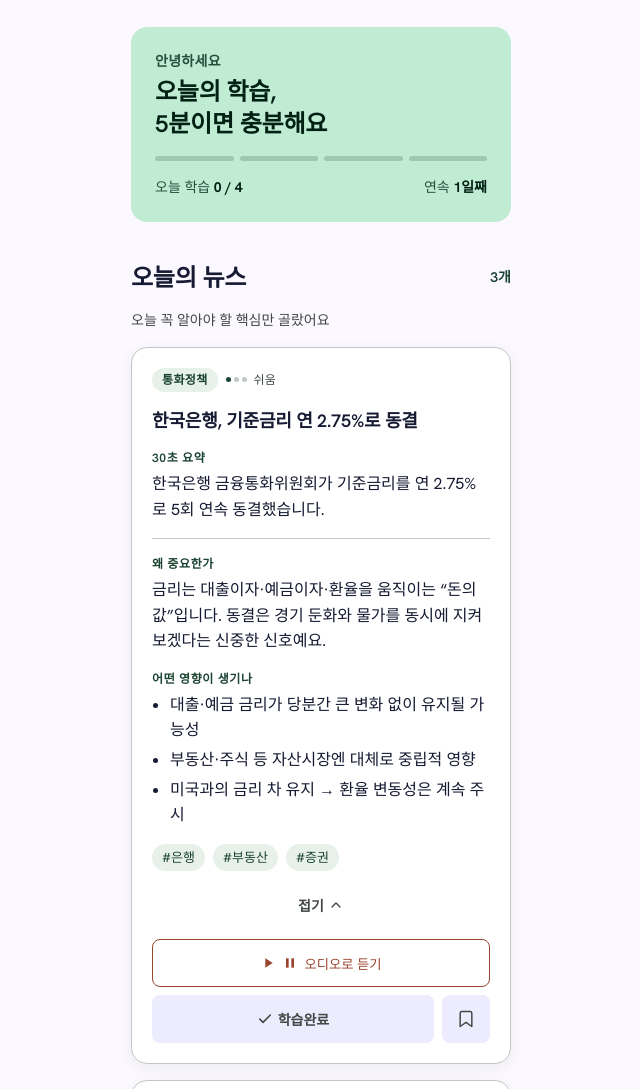
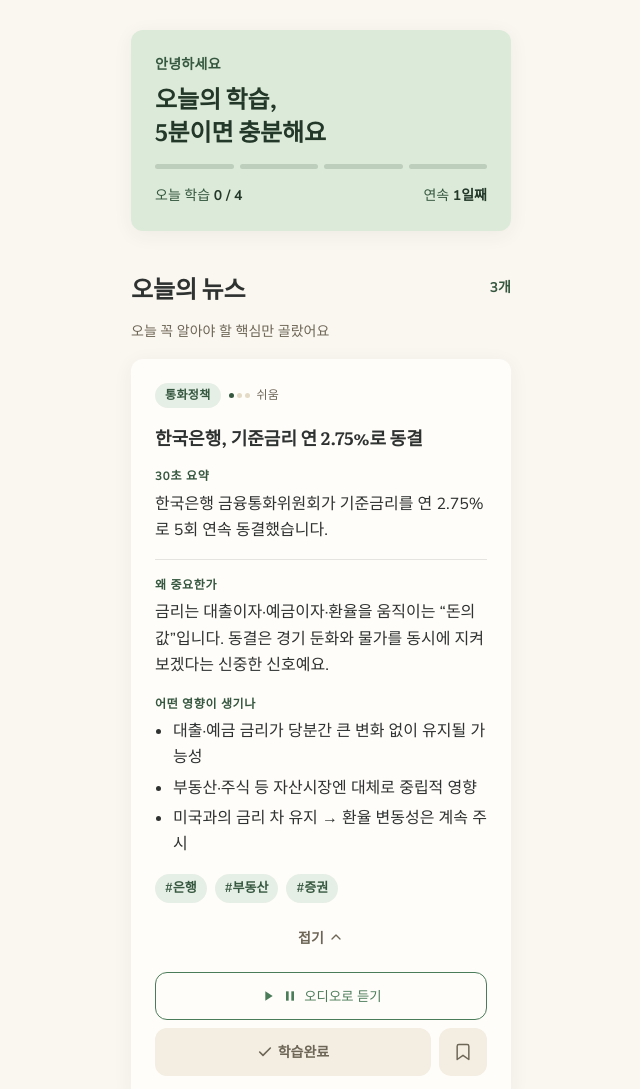
Before and after one commit to kokim80-maker/Econo, a plain HTML site: page index.html in a window 1280 px wide. Shown: the part 104-1193 px from the top of the page, without its empty margins (319-959 px from the left). Drawn offline with Linux system fonts and the light colour scheme; a web font is replaced by a local one.

Commit message:
Add files via upload

```diff
--- a/index.html
+++ b/index.html
@@ -5,22 +5,22 @@
   <meta name="viewport" content="width=device-width, initial-scale=1.0" />
   <title>매일 경제 학습</title>
 
-  <!-- Hanken Grotesk (Arbor 시스템 폰트, 라틴) + Pretendard (한글 폴백) -->
+  <!-- Literata(헤드라인) + Nunito Sans(본문/라벨) — Terra 시스템 폰트 + Pretendard(한글 폴백) -->
   <link rel="preconnect" href="https://fonts.googleapis.com" />
   <link rel="preconnect" href="https://fonts.gstatic.com" crossorigin />
   <link rel="stylesheet"
-    href="https://fonts.googleapis.com/css2?family=Hanken+Grotesk:wght@400;500;600;700&display=swap" />
+    href="https://fonts.googleapis.com/css2?family=Literata:wght@500;600;700&family=Nunito+Sans:wght@400;600;700&display=swap" />
   <link rel="stylesheet" as="style" crossorigin
     href="https://cdn.jsdelivr.net/gh/orioncactus/pretendard@v1.3.9/dist/web/variable/pretendardvariable.min.css" />
 
-  <!-- 외부 스타일시트 (DESIGN3.md · Arbor Economics) -->
+  <!-- 외부 스타일시트 (DESIGN.md · Terra — Organic Design) -->
   <link rel="stylesheet" href="style.css" />
 </head>
 
 <body>
   <!-- =====================================================================
        매일 경제 학습 서비스 — MVP 핵심 기능 구현 (v1)
-       디자인: DESIGN.md (밀리의서재)  |  로직: app.js
+       디자인: DESIGN.md (Terra — Organic Design)  |  로직: app.js
        각 섹션 고유 id 유지 · 뷰(view) 전환형 SPA 구조
        ===================================================================== -->
   <div class="app-frame" id="app-root">
--- a/style.css
+++ b/style.css
@@ -1,67 +1,67 @@
 /* =============================================================================
    매일 경제 학습 서비스 — 스타일시트
-   디자인 시스템: DESIGN3.md (Arbor Economics · Warm Minimalist)
-   원칙: 포레스트 그린=주요액션 · 테라코타=보조넛지 · 오프화이트 배경 ·
-         Hanken Grotesk(한글 Pretendard 폴백) · 넉넉한 여백 · 둥근 모서리
+   디자인 시스템: DESIGN.md (Terra · Organic Design · "Rooted Warmth")
+   원칙: 포레스트 그린=주요액션 · 웜 앰버=하이라이트/배지 · 웜 크림 배경 ·
+         Literata(헤드라인) + Nunito Sans(본문/라벨), 한글 Pretendard 폴백 ·
+         소프트 섀도우·톤 레이어 우선 · 넉넉한 여백 · 큰 라운드(12px)
    ============================================================================= */
 
 /* ---------- [style-tokens] 디자인 토큰 ---------- */
 :root {
-  /* 표면 (톤 레이어) */
-  --surface:        #fbf8ff;   /* 배경 (오프화이트) */
-  --surface-card:   #ffffff;   /* 카드 최상위 */
-  --surface-low:    #f4f2ff;
-  --surface-mid:    #edecff;
-  --surface-high:   #e6e6ff;
+  /* 표면 (웜 크림 톤 레이어) */
+  --surface:        #faf6f0;   /* 배경 — 웜 크림 */
+  --surface-card:   #fffdf9;   /* 카드 — 배경보다 살짝 밝은 크림 */
+  --surface-low:    #f3ede2;   /* 오목한 톤(입력창, 인셋) */
+  --surface-mid:    #ece4d5;
+  --surface-high:   #e4dac6;
 
-  /* 텍스트 (딥 슬레이트, 순수 검정 배제) */
-  --on-surface:     #161a32;
-  --on-variant:     #414844;
-  --outline:        #717973;
-  --outline-var:    #c1c8c2;   /* 헤어라인 */
+  /* 텍스트 (웜 다크 그레이, 순수 검정 배제) */
+  --on-surface:     #2e3230;
+  --on-variant:     #6d6656;   /* 웜 그레이 (옐로우 언더톤) */
+  --outline:        #8c8571;
+  --outline-var:    rgba(46, 50, 48, 0.12);   /* 저채도 헤어라인 */
 
-  /* 브랜드 — 포레스트 그린 (주요 액션·성장) */
-  --primary:        #012d1d;
-  --primary-cont:   #1b4332;   /* 액센트 텍스트(링크·활성) */
+  /* 브랜드 — 포레스트 그린 (주요 액션·내비) */
+  --primary:        #4a7c59;
   --on-primary:     #ffffff;
-  --primary-fixed:  #c1ecd4;   /* 히어로·강조 배경 */
-  --on-primary-fixed:#002114;
-  --primary-fixed-v:#274e3d;
-  --primary-tint:   #e7f1ea;   /* 칩·태그 연한 틴트 */
+  --primary-cont:   #35573f;   /* 액센트 텍스트(링크·활성) — 대비 강화용 톤다운 */
+  --primary-tint:   #e6efe6;   /* 칩·태그 연한 틴트 */
+  --primary-fixed:  #dcead9;   /* 히어로 배경 */
+  --on-primary-fixed:#233829;
 
-  /* 보조 — 테라코타 (따뜻한 넛지) */
-  --secondary:      #9a442d;
-  --secondary-cont: #fc9174;
-  --secondary-tint: #ffdbd2;
-  --on-secondary-c: #742814;
+  /* 보조 — 웜 앰버 (하이라이트·배지) */
+  --secondary:      #705c30;
+  --secondary-cont: #705c30;
+  --secondary-tint: #efe6d2;
+  --on-secondary-c: #574725;
 
-  /* 상태 / 데이터 색 */
-  --error:  #ba1a1a;
-  --up:     #ba1a1a;   /* 상승(빨강, 한국식) */
-  --down:   #2f6fd6;   /* 하락(파랑) */
+  /* 상태 / 데이터 색 (데사츄레이트, 순색·네온 회피) */
+  --error:  #a13f3f;
+  --up:     #a13f3f;   /* 상승(빨강, 한국식) — 저채도 */
+  --down:   #3f6a8c;   /* 하락(파랑) — 저채도 */
 
-  /* radius: 4 / 8 / 12 / 16 / 24 / full */
-  --r-sm: 4px; --r-md: 8px; --r-lg: 12px; --r-card: 16px; --r-xl: 24px; --r-full: 9999px;
+  /* radius — 큰 라운드로 부드럽고 친근하게 */
+  --r-sm: 8px; --r-md: 12px; --r-lg: 12px; --r-card: 12px; --r-xl: 20px; --r-full: 9999px;
 
-  /* 간격 4·8·16·24·40 */
+  /* 간격 4·8·16·24·40 — 넉넉하고 여유로운 리듬 */
   --sp-xs: 4px; --sp-sm: 8px; --sp-md: 16px; --sp-lg: 24px; --sp-section: 40px;
   --sp-page: 20px;
 
-  /* 그림자 — 포레스트 그린 틴트 앰비언트 리프트 */
-  --shadow-card: 0 4px 16px rgba(1, 45, 29, 0.06);
-  --shadow-btn:  0 4px 12px rgba(1, 45, 29, 0.18);
-  --shadow-soft: 0 6px 20px rgba(1, 45, 29, 0.12);
+  /* 그림자 — 매우 소프트한 그림자만 사용 (톤 레이어 우선) */
+  --shadow-card: 0 4px 20px rgba(46, 50, 48, 0.06);
+  --shadow-btn:  0 4px 20px rgba(46, 50, 48, 0.06);
+  --shadow-soft: 0 6px 24px rgba(46, 50, 48, 0.08);
 }
 
 * { margin: 0; padding: 0; box-sizing: border-box; }
 
 /* ---------- [style-base] 기본 타이포·배경 ---------- */
 body {
-  font-family: 'Hanken Grotesk', 'Pretendard Variable', Pretendard, ui-sans-serif, system-ui, sans-serif;
+  font-family: 'Nunito Sans', 'Pretendard Variable', Pretendard, ui-sans-serif, system-ui, sans-serif;
   background: var(--surface);
   color: var(--on-surface);
   -webkit-font-smoothing: antialiased;
-  line-height: 1.5;
+  line-height: 1.6;
 }
 
 /* 모바일 앱 프레임 */
@@ -81,47 +81,47 @@
 .ico-24 { width: 24px; height: 24px; }
 
 /* ---------- [style-typography] 타이포 ---------- */
-/* Hanken Grotesk — 헤드라인 타이트 트래킹, 본문 넉넉한 행간 */
-.section-headline { font-size: 24px; font-weight: 600; line-height: 1.33; letter-spacing: -0.01em; }
-.editorial-title  { font-size: 18px; font-weight: 600; line-height: 1.4;  letter-spacing: -0.01em; }
-.body             { font-size: 16px; font-weight: 400; line-height: 1.6; }
-.caption          { font-size: 14px; font-weight: 400; line-height: 1.5; color: var(--on-variant); }
+/* Literata(세리프) — 헤드라인 / Nunito Sans — 본문·라벨, 넉넉한 행간(1.6+) */
+.section-headline { font-family: 'Literata', 'Pretendard Variable', Pretendard, serif; font-size: 24px; font-weight: 600; line-height: 1.4; letter-spacing: -0.005em; }
+.editorial-title  { font-family: 'Literata', 'Pretendard Variable', Pretendard, serif; font-size: 18px; font-weight: 600; line-height: 1.5; }
+.body             { font-size: 16px; font-weight: 400; line-height: 1.65; }
+.caption          { font-size: 14px; font-weight: 400; line-height: 1.6; color: var(--on-variant); }
 
 /* ---------- [style-buttons] 버튼 ---------- */
-/* 1차 CTA — 포레스트 그린 + 촉각적 섀도우 */
+/* 1차 CTA — 솔리드 포레스트 그린, 큰 라운드(12px), 소프트 섀도우 */
 .btn-primary {
   display: flex; align-items: center; justify-content: center; gap: 6px;
   width: 100%; height: 52px;
   background: var(--primary); color: var(--on-primary); border: none;
   border-radius: var(--r-md); box-shadow: var(--shadow-btn);
-  font: 600 16px inherit; font-family: inherit; cursor: pointer;
+  font: 700 16px inherit; font-family: 'Nunito Sans', inherit; cursor: pointer;
   transition: transform 120ms ease, box-shadow 120ms ease;
 }
 .btn-primary:hover { box-shadow: var(--shadow-soft); }
 .btn-primary:active { transform: translateY(1px); }
 
-/* 2차 CTA — 테라코타 아웃라인 (친근한 넛지) */
+/* 2차 CTA — 크림 배경 + 그린 텍스트 + 얇은 테두리 */
 .btn-outline {
   display: flex; align-items: center; justify-content: center; gap: 6px;
   width: 100%; height: 48px;
-  background: var(--surface-card); color: var(--secondary);
-  border: 1.5px solid var(--secondary); border-radius: var(--r-md);
-  font: 600 15px inherit; font-family: inherit; cursor: pointer;
+  background: var(--surface-card); color: var(--primary);
+  border: 1px solid var(--primary); border-radius: var(--r-md);
+  font: 700 15px inherit; font-family: 'Nunito Sans', inherit; cursor: pointer;
   transition: background 150ms ease;
 }
-.btn-outline:hover { background: var(--secondary-tint); }
+.btn-outline:hover { background: var(--primary-tint); }
 
 /* 텍스트 링크형 — 포레스트 그린 액센트 */
 .link-more {
   display: inline-flex; align-items: center; gap: 2px;
-  font-size: 14px; font-weight: 600; color: var(--primary-cont);
+  font-size: 14px; font-weight: 700; color: var(--primary-cont);
   text-decoration: none;
 }
 
 /* ---------- [style-chip] 카테고리/필터 칩 ---------- */
 .chip {
-  display: inline-flex; align-items: center; height: 34px; padding: 0 14px;
-  font-size: 14px; font-weight: 500; letter-spacing: 0.01em;
+  display: inline-flex; align-items: center; height: 36px; padding: 0 16px;
+  font-size: 14px; font-weight: 600; letter-spacing: 0.01em;
   background: var(--primary-tint); color: var(--primary-cont);
   border-radius: var(--r-full); border: none; cursor: pointer;
 }
@@ -129,22 +129,22 @@
 
 /* ---------- [style-badge] 태그/배지 ---------- */
 .badge {
-  display: inline-block; font-size: 12px; font-weight: 600; letter-spacing: 0.03em;
+  display: inline-block; font-size: 12px; font-weight: 700; letter-spacing: 0.03em;
   padding: 3px 10px; border-radius: var(--r-full);
   background: var(--primary-tint); color: var(--primary-cont);
 }
 .badge.original { background: var(--secondary); color: #fff; }        /* 오늘의 단어 */
-.badge.promo    { background: var(--secondary-cont); color: var(--on-secondary-c); }
+.badge.promo    { background: var(--secondary-tint); color: var(--on-secondary-c); }
 
 /* 난이도 점 */
 .level-dots { display: inline-flex; gap: 3px; align-items: center; }
-.level-dots i { width: 5px; height: 5px; border-radius: 50%; background: var(--outline-var); }
+.level-dots i { width: 5px; height: 5px; border-radius: 50%; background: var(--surface-high); }
 .level-dots i.on { background: var(--primary-cont); }
 .level-dots .label { font-size: 12px; color: var(--on-variant); margin-left: 4px; }
 
 /* ---------- [style-placeholder] ---------- */
 .placeholder {
-  background: var(--surface-mid); color: var(--outline);
+  background: var(--surface-low); color: var(--outline);
   border-radius: var(--r-md);
   display: flex; align-items: center; justify-content: center; text-align: center;
   font-size: 14px; padding: 16px; min-height: 44px;
@@ -156,12 +156,12 @@
 .section-title { display: flex; align-items: center; justify-content: space-between; margin-bottom: var(--sp-md); }
 .section-sub { margin-bottom: var(--sp-md); }
 
-/* 카드 — 흰 배경, 16px 라운드, 20px 패딩, 그린 틴트 소프트 리프트 */
+/* 카드 — 웜 크림 필, 12px 라운드, 24px 패딩, 하드 보더 대신 소프트 섀도우 */
 .card {
   background: var(--surface-card);
-  border: 1px solid var(--outline-var);
+  border: none;
   border-radius: var(--r-card);
-  padding: 20px;
+  padding: 24px;
   box-shadow: var(--shadow-card);
 }
 
@@ -178,7 +178,7 @@
   position: sticky; top: 0; z-index: 10;
 }
 #section-appbar .date { font-size: 12px; color: var(--on-variant); letter-spacing: 0.03em; }
-#section-appbar .logo { font-size: 20px; font-weight: 700; letter-spacing: -0.01em; margin-top: 2px; }
+#section-appbar .logo { font-family: 'Literata', 'Pretendard Variable', Pretendard, serif; font-size: 20px; font-weight: 600; letter-spacing: -0.005em; margin-top: 2px; }
 #section-appbar .actions { display: flex; gap: var(--sp-md); align-items: center; }
 #section-appbar .icon-btn { color: var(--on-surface); background: none; border: none; cursor: pointer; }
 
@@ -186,13 +186,14 @@
 #section-hero { padding-top: var(--sp-lg); }
 #section-hero .hero-card {
   background: var(--primary-fixed); border-radius: var(--r-card); padding: 24px;
+  box-shadow: var(--shadow-card);
 }
-#section-hero .greeting { color: var(--primary-fixed-v); font-size: 14px; font-weight: 600; letter-spacing: 0.02em; }
+#section-hero .greeting { color: var(--primary-cont); font-size: 14px; font-weight: 700; letter-spacing: 0.02em; }
 #section-hero .headline { margin: var(--sp-xs) 0 var(--sp-md); color: var(--on-primary-fixed); }
 #section-hero .progress-row { display: flex; gap: 6px; }
-#section-hero .progress-dot { flex: 1; height: 5px; border-radius: var(--r-full); background: rgba(0,33,20,0.18); }
+#section-hero .progress-dot { flex: 1; height: 5px; border-radius: var(--r-full); background: rgba(35, 56, 41, 0.16); }
 #section-hero .progress-dot.done { background: var(--primary); }
-#section-hero .hero-meta { display: flex; justify-content: space-between; margin-top: var(--sp-md); font-size: 14px; color: var(--primary-fixed-v); }
+#section-hero .hero-meta { display: flex; justify-content: space-between; margin-top: var(--sp-md); font-size: 14px; color: var(--primary-cont); }
 #section-hero .hero-meta b { color: var(--on-primary-fixed); font-weight: 700; }
 
 /* ---------- [style-news] 오늘의 뉴스 ---------- */
@@ -201,19 +202,19 @@
 .news-title { margin-bottom: var(--sp-md); }
 .news-block { margin-bottom: var(--sp-md); }
 .news-block:last-of-type { margin-bottom: 0; }
-.news-block-label { font-size: 12px; font-weight: 600; letter-spacing: 0.05em; color: var(--primary-cont); margin-bottom: var(--sp-xs); }
+.news-block-label { font-size: 12px; font-weight: 700; letter-spacing: 0.05em; color: var(--primary-cont); margin-bottom: var(--sp-xs); }
 .news-detail { border-top: 1px solid var(--outline-var); margin-top: var(--sp-md); padding-top: var(--sp-md); }
 .impact-list { margin: 0; padding-left: 18px; }
-.impact-list li { font-size: 16px; line-height: 1.6; color: var(--on-surface); margin-bottom: 4px; }
+.impact-list li { font-size: 16px; line-height: 1.65; color: var(--on-surface); margin-bottom: 4px; }
 .done-flag { margin-left: auto; font-size: 11px; font-weight: 700; color: var(--primary-cont); background: var(--primary-tint); padding: 3px 10px; border-radius: var(--r-full); }
 .tag-row { display: flex; gap: var(--sp-sm); flex-wrap: wrap; margin-top: var(--sp-md); }
-.tag { font-size: 13px; font-weight: 500; color: var(--primary-cont); background: var(--primary-tint); padding: 4px 10px; border-radius: var(--r-full); }
+.tag { font-size: 13px; font-weight: 600; color: var(--primary-cont); background: var(--primary-tint); padding: 4px 10px; border-radius: var(--r-full); }
 
 .news-toggle {
   display: flex; align-items: center; justify-content: center; gap: 4px;
   width: 100%; margin-top: var(--sp-md); padding: 8px;
   background: none; border: none; cursor: pointer;
-  font-size: 14px; font-weight: 600; color: var(--on-variant); font-family: inherit;
+  font-size: 14px; font-weight: 700; color: var(--on-variant); font-family: inherit;
 }
 .news-toggle .chev { transition: transform 200ms ease; }
 
@@ -224,24 +225,24 @@
 .btn-check {
   display: inline-flex; align-items: center; justify-content: center; gap: 5px; flex: 1;
   height: 48px; padding: 0 14px;
-  background: var(--surface-mid); color: var(--on-variant); border: none; border-radius: var(--r-md);
-  font-size: 14px; font-weight: 600; cursor: pointer; white-space: nowrap; font-family: inherit;
+  background: var(--surface-low); color: var(--on-variant); border: none; border-radius: var(--r-md);
+  font-size: 14px; font-weight: 700; cursor: pointer; white-space: nowrap; font-family: inherit;
 }
 .btn-check.checked { background: var(--primary-tint); color: var(--primary-cont); }
 
 .btn-icon-ghost {
   width: 48px; height: 48px; flex-shrink: 0;
   display: flex; align-items: center; justify-content: center;
-  background: var(--surface-mid); color: var(--on-variant); border: none; border-radius: var(--r-md); cursor: pointer;
+  background: var(--surface-low); color: var(--on-variant); border: none; border-radius: var(--r-md); cursor: pointer;
 }
 .btn-icon-ghost:hover { color: var(--primary-cont); }
 
 /* ---------- [style-term] 오늘의 용어 ---------- */
-#section-term .term-word { font-size: 26px; font-weight: 700; margin: var(--sp-sm) 0; letter-spacing: -0.01em; color: var(--on-surface); }
+#section-term .term-word { font-family: 'Literata', 'Pretendard Variable', Pretendard, serif; font-size: 26px; font-weight: 600; margin: var(--sp-sm) 0; letter-spacing: -0.005em; color: var(--on-surface); }
 #section-term .term-step { margin-top: var(--sp-md); }
-#section-term .term-step-label { font-size: 12px; font-weight: 600; letter-spacing: 0.05em; color: var(--primary-cont); margin-bottom: var(--sp-xs); }
+#section-term .term-step-label { font-size: 12px; font-weight: 700; letter-spacing: 0.05em; color: var(--primary-cont); margin-bottom: var(--sp-xs); }
 .term-save { margin-top: var(--sp-lg); }
-.term-save.saved { background: var(--surface-mid); color: var(--outline); box-shadow: none; cursor: default; }
+.term-save.saved { background: var(--surface-low); color: var(--outline); box-shadow: none; cursor: default; }
 
 /* ---------- [style-calendar] ---------- */
 .cal-item { display: flex; gap: var(--sp-md); padding: var(--sp-md) 0; border-bottom: 1px solid var(--outline-var); }
@@ -249,49 +250,49 @@
 .cal-item:last-child { border-bottom: none; padding-bottom: 0; }
 .cal-dday { flex-shrink: 0; width: 52px; text-align: center; background: var(--primary-tint); color: var(--primary-cont); border-radius: var(--r-md); padding: 8px 0; font-size: 14px; font-weight: 700; letter-spacing: -0.01em; }
 .cal-dday.soon { background: var(--secondary-tint); color: var(--secondary); }
-.cal-info .cal-name { font-size: 16px; font-weight: 600; color: var(--on-surface); }
+.cal-info .cal-name { font-size: 16px; font-weight: 700; color: var(--on-surface); }
 .cal-type { font-size: 11px; font-weight: 500; color: var(--on-variant); margin-left: 4px; }
 .cal-info .cal-date { font-size: 14px; color: var(--on-variant); margin-top: 2px; }
-.cal-more { background: none; border: none; padding: 0; color: var(--primary-cont); font-size: 14px; font-weight: 600; cursor: pointer; font-family: inherit; }
+.cal-more { background: none; border: none; padding: 0; color: var(--primary-cont); font-size: 14px; font-weight: 700; cursor: pointer; font-family: inherit; }
 .cal-desc { margin-top: 8px; padding: 14px; background: var(--surface-low); border-radius: var(--r-md); }
 
 /* ---------- [style-note] ---------- */
 #section-note .note-search {
   display: flex; align-items: center; gap: var(--sp-sm);
-  background: var(--surface-card); border: 1px solid var(--outline-var); border-radius: var(--r-md);
+  background: var(--surface-low); border: none; border-radius: var(--r-md);
   padding: 0 16px; height: 56px; color: var(--outline); margin-bottom: var(--sp-md);
 }
-#section-note .note-search:focus-within { border: 2px solid var(--primary); }
+#section-note .note-search:focus-within { box-shadow: 0 0 0 2px var(--primary); }
 .note-search input { flex: 1; border: none; background: none; outline: none; font-family: inherit; font-size: 16px; color: var(--on-surface); }
 .note-search input::placeholder { color: var(--outline); }
 .note-chips { display: flex; gap: var(--sp-sm); flex-wrap: wrap; margin-bottom: var(--sp-md); }
 
-.subhead { font-size: 18px; font-weight: 600; color: var(--on-surface); margin: var(--sp-section) 0 var(--sp-md); }
+.subhead { font-family: 'Literata', 'Pretendard Variable', Pretendard, serif; font-size: 18px; font-weight: 600; color: var(--on-surface); margin: var(--sp-section) 0 var(--sp-md); }
 
 .ai-box { margin-bottom: var(--sp-md); }
-.ai-title { display: flex; align-items: center; gap: 6px; font-size: 16px; font-weight: 700; color: var(--primary); }
-.ai-hint { font-size: 14px; color: var(--on-variant); margin: 6px 0 14px; line-height: 1.5; }
+.ai-title { display: flex; align-items: center; gap: 6px; font-size: 16px; font-weight: 700; color: var(--primary-cont); }
+.ai-hint { font-size: 14px; color: var(--on-variant); margin: 6px 0 14px; line-height: 1.6; }
 .ai-input-row { display: flex; gap: var(--sp-sm); }
-.ai-input-row input { flex: 1; border: 1px solid var(--outline-var); border-radius: var(--r-md); padding: 0 14px; height: 48px; font-family: inherit; font-size: 15px; color: var(--on-surface); outline: none; }
-.ai-input-row input:focus { border: 2px solid var(--primary); }
-.ai-answer { margin-top: var(--sp-md); padding: var(--sp-md); background: var(--primary-tint); border-radius: var(--r-md); font-size: 15px; line-height: 1.6; color: var(--on-surface); }
+.ai-input-row input { flex: 1; border: none; background: var(--surface-low); border-radius: var(--r-md); padding: 0 14px; height: 48px; font-family: inherit; font-size: 15px; color: var(--on-surface); outline: none; }
+.ai-input-row input:focus { box-shadow: 0 0 0 2px var(--primary); }
+.ai-answer { margin-top: var(--sp-md); padding: var(--sp-md); background: var(--primary-tint); border-radius: var(--r-md); font-size: 15px; line-height: 1.65; color: var(--on-surface); }
 .ai-list { margin: 8px 0 4px; padding-left: 18px; }
 .ai-list li { margin-bottom: 8px; }
 
-.note-item { background: var(--surface-card); border: 1px solid var(--outline-var); border-radius: var(--r-card); padding: 16px; margin-bottom: var(--sp-md); box-shadow: var(--shadow-card); }
+.note-item { background: var(--surface-card); border: none; border-radius: var(--r-card); padding: 16px; margin-bottom: var(--sp-md); box-shadow: var(--shadow-card); }
 .note-item-head { display: flex; align-items: center; gap: 8px; margin-bottom: 8px; }
 .note-date { font-size: 12px; color: var(--outline); }
-.note-del { margin-left: auto; background: none; border: none; color: var(--outline-var); cursor: pointer; padding: 2px; }
+.note-del { margin-left: auto; background: none; border: none; color: var(--outline); cursor: pointer; padding: 2px; }
 .note-del:hover { color: var(--error); }
-.note-item-title { font-size: 16px; font-weight: 600; color: var(--on-surface); margin-bottom: 4px; }
+.note-item-title { font-size: 16px; font-weight: 700; color: var(--on-surface); margin-bottom: 4px; }
 .note-item-sum { margin-bottom: 8px; }
-.note-memo { width: 100%; margin-top: 10px; border: none; border-top: 1px solid var(--outline-var); padding: 10px 0 0; font-family: inherit; font-size: 14px; color: var(--on-surface); outline: none; }
+.note-memo { width: 100%; margin-top: 10px; border: none; border-top: 1px solid var(--outline-var); padding: 10px 0 0; font-family: inherit; font-size: 14px; color: var(--on-surface); outline: none; background: none; }
 .note-memo::placeholder { color: var(--outline); }
 
 /* ---------- [style-stocks] ---------- */
 .stock-grid { display: grid; grid-template-columns: 1fr 1fr; gap: var(--sp-md); }
-.stock-card { background: var(--surface-card); border: 1px solid var(--outline-var); border-radius: var(--r-lg); padding: 16px; box-shadow: var(--shadow-card); }
-.stock-name { font-size: 15px; font-weight: 600; color: var(--on-surface); }
+.stock-card { background: var(--surface-card); border: none; border-radius: var(--r-lg); padding: 16px; box-shadow: var(--shadow-card); }
+.stock-name { font-size: 15px; font-weight: 700; color: var(--on-surface); }
 .stock-sector { font-size: 13px; color: var(--on-variant); margin-bottom: var(--sp-sm); }
 .spark { width: 100%; height: 40px; margin: 10px 0 8px; }
 .stock-change { font-size: 14px; font-weight: 700; }
@@ -307,7 +308,7 @@
 .stat-grid { display: flex; text-align: center; }
 .stat { flex: 1; }
 .stat + .stat { border-left: 1px solid var(--outline-var); }
-.stat-num { font-size: 28px; font-weight: 700; color: var(--primary-cont); }
+.stat-num { font-family: 'Literata', 'Pretendard Variable', Pretendard, serif; font-size: 28px; font-weight: 600; color: var(--primary-cont); }
 .stat-label { font-size: 13px; color: var(--on-variant); margin-top: 2px; }
 .setting-list { padding: 0; }
 .setting-row { display: flex; align-items: center; justify-content: space-between; width: 100%; padding: 16px; border: none; border-bottom: 1px solid var(--outline-var); background: none; font-family: inherit; font-size: 16px; color: var(--on-surface); cursor: pointer; text-align: left; }
@@ -319,8 +320,8 @@
 .empty-state { text-align: center; padding: 48px 20px; color: var(--on-variant); }
 .empty-state.small { padding: 32px 16px; }
 .ico-feature { width: 44px; height: 44px; margin: 0 auto 16px; color: var(--primary-cont); }
-.empty-title { font-size: 18px; font-weight: 700; color: var(--on-surface); margin-bottom: 8px; }
-.empty-desc { font-size: 15px; line-height: 1.6; }
+.empty-title { font-family: 'Literata', 'Pretendard Variable', Pretendard, serif; font-size: 18px; font-weight: 600; color: var(--on-surface); margin-bottom: 8px; }
+.empty-desc { font-size: 15px; line-height: 1.65; }
 
 /* ---------- [style-bottomnav] ---------- */
 #section-bottomnav {
@@ -333,7 +334,7 @@
 .nav-tab {
   flex: 1; min-width: 0;
   display: flex; flex-direction: column; align-items: center; gap: var(--sp-xs);
-  font-size: 11px; font-weight: 500; color: var(--outline); white-space: nowrap;
+  font-size: 11px; font-weight: 600; color: var(--outline); white-space: nowrap;
   background: none; border: none; cursor: pointer;
 }
 .nav-tab.active { color: var(--primary); font-weight: 700; }
@@ -342,7 +343,7 @@
 .toast {
   position: fixed; left: 50%; bottom: 84px; transform: translate(-50%, 10px);
   max-width: 380px; width: calc(100% - 40px);
-  background: var(--primary); color: #fff; font-size: 15px; font-weight: 500;
+  background: var(--primary); color: #fff; font-size: 15px; font-weight: 600;
   padding: 14px 18px; border-radius: var(--r-md); text-align: center;
   box-shadow: var(--shadow-soft); opacity: 0; transition: opacity 250ms ease, transform 250ms ease;
   z-index: 100;
```
